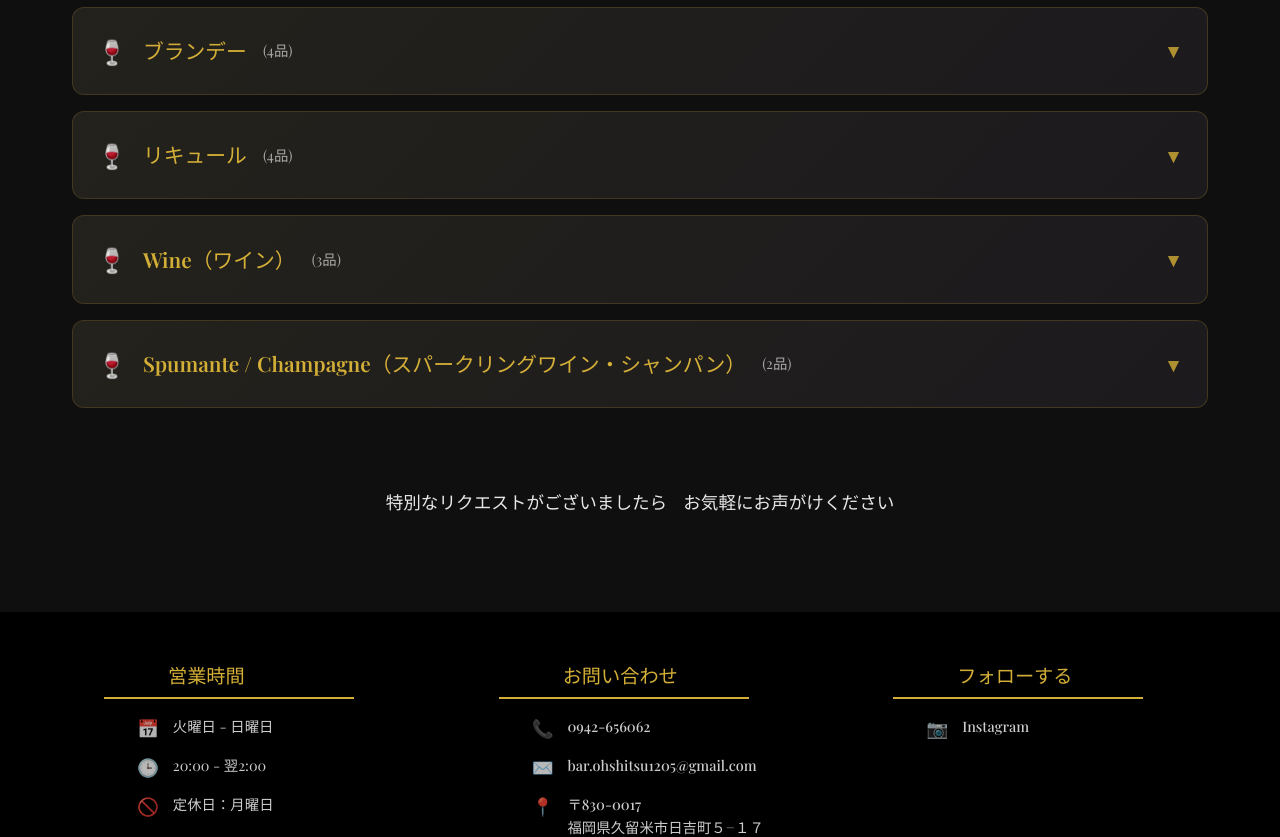
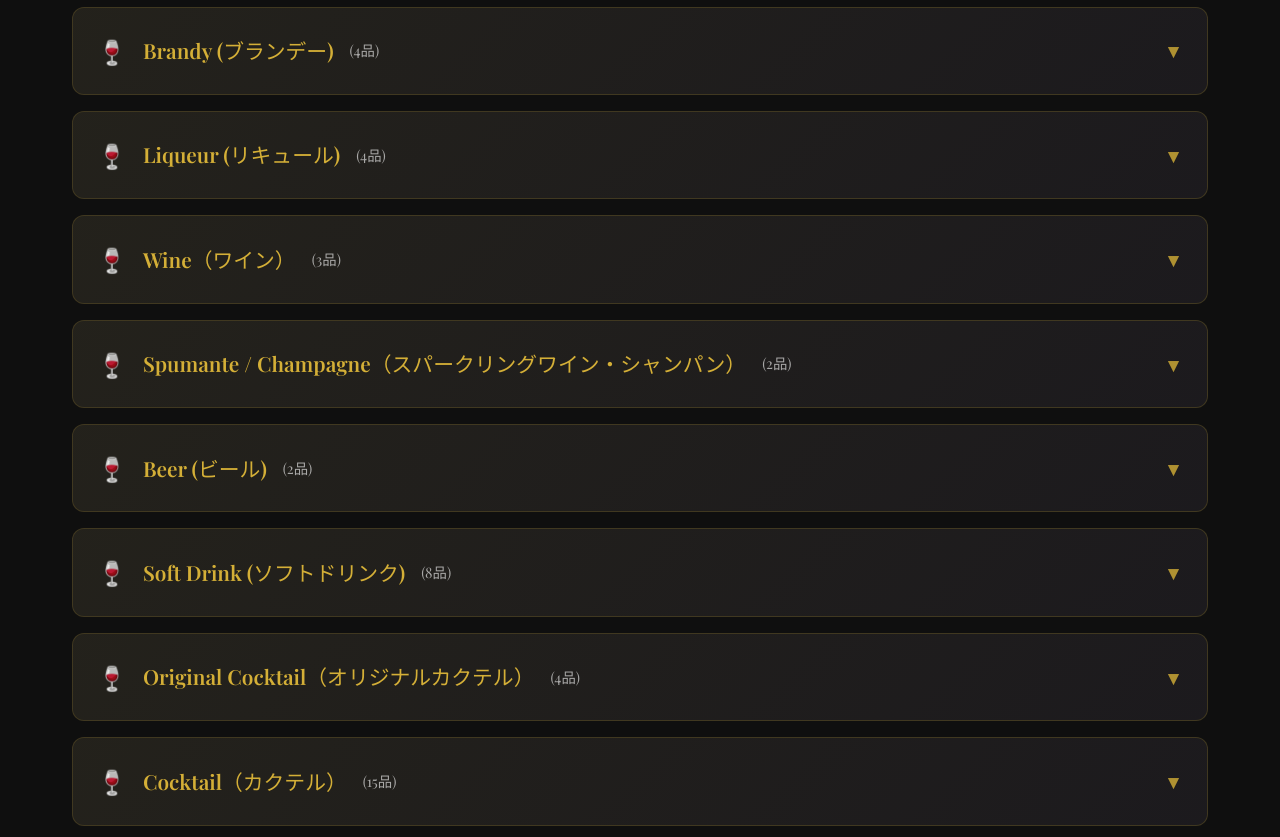
Before and after one commit to tora-spl/oushitsu, a React (Vite) app: page / in a window 1280 px wide. Shown: the part 1900-2737 px from the top of the page. Built offline with nearby package versions, Linux system fonts and the light colour scheme.

Commit message:
メニュー見直し完了よ　　虎くん

```diff
--- a/src/components/Footer.tsx
+++ b/src/components/Footer.tsx
@@ -118,10 +118,13 @@ const Footer: React.FC = () => {
             <h4>3. お支払いについて</h4>
             <p>現金でのお支払いをお願いしております。</p>
 
-            <h4>4. 免責事項</h4>
+            <h4>4. テーブルチャージ</h4>
+            <p>お一人様500円のテーブルチャージを頂戴しております。</p>
+
+            <h4>5. 免責事項</h4>
             <p>当店は、お客様のご利用により生じた損害について、法令に基づく場合を除き、責任を負いません。</p>
 
-            <h4>5. 規約の変更</h4>
+            <h4>6. 規約の変更</h4>
             <p>当店は、必要に応じて本規約を変更する場合があります。</p>
           `
         };
--- a/src/components/Menu.tsx
+++ b/src/components/Menu.tsx
@@ -44,7 +44,7 @@ const Menu: React.FC = () => {
     },
     {
       id: 2,
-      name: 'ブランデー',
+      name: 'Brandy (ブランデー)',
       drinks: [
         // Cognac / Calvados
         { id: 1, name: 'Courvoisier V.S.O.P Rouge', description: 'クルボアジェ V.S.O.P ルージュ / Courvoisier V.S.O.P Rouge', price: 900, category: 'spirit' },
@@ -56,7 +56,7 @@ const Menu: React.FC = () => {
     },
     {
       id: 3,
-      name: 'リキュール',
+      name: 'Liqueur (リキュール)',
       drinks: [
         { id: 1, name: 'Kahlua Coffee Liqueur', description: 'カルーア コーヒーリキュール / Kahlua Coffee Liqueur', price: 700, category: 'spirit' },
         { id: 2, name: 'Lejay Creme de Cassis', description: 'ルジェ クレームド カシス / Lejay Creme de Cassis', price: 700, category: 'spirit' },
@@ -79,6 +79,59 @@ const Menu: React.FC = () => {
       drinks: [
         { id: 1, name: 'Santero Pinot Rose', description: 'サンテロ ピノロゼ / Santero Pinot Rose', price: 3500, category: 'wine' },
         { id: 2, name: 'Moet & Chandon B-I', description: 'モエ・エ・シャンドン ブリュット アンペリアル / Moet & Chandon B-I', price: 15000, category: 'wine' }
+      ]
+    },
+    {
+      id: 6,
+      name: 'Beer (ビール)',
+      drinks: [
+        { id: 1, name: 'Kirin Green\'s Free', description: 'キリン グリーンズフリー / Kirin Green\'s Free', price: 600, category: 'beer' },
+        { id: 2, name: 'Kirin Classic Lager', description: 'キリン クラシックラガー（S） / Kirin Classic Lager', price: 700, category: 'beer' }
+      ]
+    },
+    {
+      id: 7,
+      name: 'Soft Drink (ソフトドリンク)',
+      drinks: [
+        { id: 1, name: 'Wilkinson Ginger Ale', description: 'ウィルキンソン ジンジャエール / Wilkinson Ginger Ale', price: 600, category: 'non-alcoholic' },
+        { id: 2, name: 'Coca Cola', description: 'コカ・コーラ / Coca Cola', price: 600, category: 'non-alcoholic' },
+        { id: 3, name: 'Oolong Tea', description: '烏龍茶 / Oolong Tea', price: 600, category: 'non-alcoholic' },
+        { id: 4, name: 'Cranberry Juice', description: 'クランベリージュース / Cranberry Juice', price: 600, category: 'non-alcoholic' },
+        { id: 5, name: 'Coffee', description: 'コーヒー / Coffee', price: 600, category: 'non-alcoholic' },
+        { id: 6, name: 'Tea', description: '紅茶 / Tea', price: 600, category: 'non-alcoholic' },
+        { id: 7, name: 'Clamato Tomato Cocktail', description: 'クラマト トマトカクテル / Clamato Tomato Cocktail', price: 700, category: 'non-alcoholic' },
+        { id: 8, name: 'Lemon Squash', description: 'レモンスカッシュ / Lemon Squash', price: 800, category: 'non-alcoholic' }
+      ]
+    },
+    {
+      id: 8,
+      name: 'Original Cocktail（オリジナルカクテル）',
+      drinks: [
+        { id: 1, name: 'SAKURA WARMING', description: '桜ウォーミング / "SAKURA" WARMING - 桜リキュールベース、色鮮やかなカクテル', price: 1100, category: 'cocktail' },
+        { id: 2, name: 'WINDLESS', description: '風立ちぬ / WINDLESS - チョコレートフレーバーのカクテル', price: 1100, category: 'cocktail' },
+        { id: 3, name: 'PASTEQUE', description: 'パステーク / PASTEQUE - ラムベースに西瓜リキュールのカクテル', price: 1100, category: 'cocktail' },
+        { id: 4, name: 'PRIERE', description: 'プリエール / PRIERE - 栗リキュールベース、食後の一杯に', price: 1100, category: 'cocktail' }
+      ]
+    },
+    {
+      id: 9,
+      name: 'Cocktail（カクテル）',
+      drinks: [
+        { id: 1, name: 'Lemon Sour', description: 'レモンサワー / Lemon Sour', price: 900, category: 'cocktail' },
+        { id: 2, name: 'Paradise', description: 'パラダイス / Paradise', price: 1000, category: 'cocktail' },
+        { id: 3, name: 'Blue Moon', description: 'ブルームーン / Blue Moon', price: 1000, category: 'cocktail' },
+        { id: 4, name: 'X.Y.Z', description: 'エックス ワイ ジー / X.Y.Z', price: 1000, category: 'cocktail' },
+        { id: 5, name: 'Grasshopper', description: 'グラスホッパー / Grasshopper', price: 1000, category: 'cocktail' },
+        { id: 6, name: 'Bohemian Dream', description: 'ボヘミアンドリーム / Bohemian Dream', price: 1000, category: 'cocktail' },
+        { id: 7, name: 'Vol de Nuit', description: 'ボルドヌイ / Vol de Nuit', price: 1000, category: 'cocktail' },
+        { id: 8, name: 'Mei Hua', description: '梅花 / Mei Hua', price: 1000, category: 'cocktail' },
+        { id: 9, name: 'Margarita', description: 'マルガリータ / Margarita', price: 1100, category: 'cocktail' },
+        { id: 10, name: 'Scarlett O\'hara', description: 'スカーレット オハラ / Scarlett O\'hara', price: 1100, category: 'cocktail' },
+        { id: 11, name: 'Moscow Mule', description: 'モスコミュール / Moscow Mule', price: 1100, category: 'cocktail' },
+        { id: 12, name: 'Gimlet', description: 'ギムレット / Gimlet', price: 1200, category: 'cocktail' },
+        { id: 13, name: 'Bloody Caesar', description: 'ブラッディシーザー / Bloody Caesar', price: 1200, category: 'cocktail' },
+        { id: 14, name: 'Spumoni', description: 'スプモーニ / Spumoni', price: 1200, category: 'cocktail' },
+        { id: 15, name: 'Salty Dog', description: 'ソルティドッグ / Salty Dog', price: 1300, category: 'cocktail' }
       ]
     },
 
```
